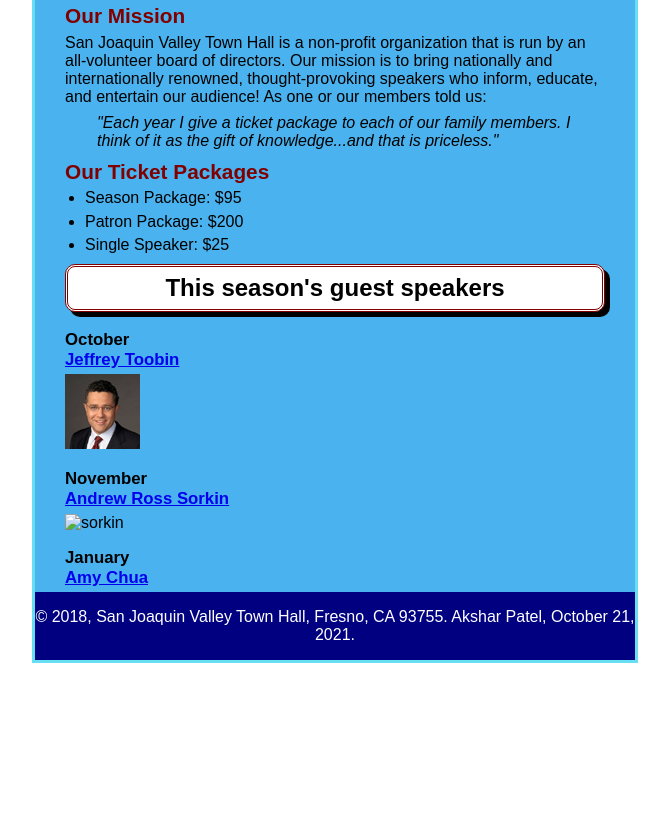
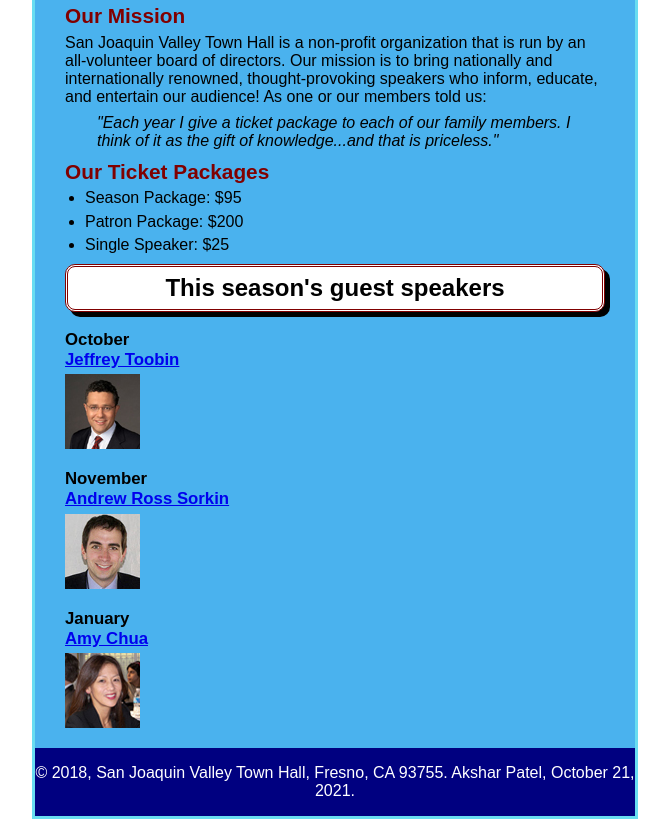
Before and after one commit to akshar210/A11, a plain HTML site: page index.html in a window 1280 px wide. Shown: the part 129-948 px from the top of the page, without its empty margins (305-974 px from the left). Before the commit the page ends 800 px from the top, so only its background shows below. Drawn offline with Linux system fonts and the light colour scheme; files whose address does not match are found by name.

Commit message:
Update index.html

```diff
--- a/index.html
+++ b/index.html
@@ -10,7 +10,7 @@
 
 <body>
 	<header>
-		<img src="images/town_hall_logo.gif" alt="logo" height="80">
+		<img src="resoruces/town_hall_logo.gif" alt="logo" height="80">
 		<h2>San Joaquin Valley Town Hall</h2>
 		<h3>Celebrating our 75<sup class="shadow">th</sup> Year</h3>
 	</header>
@@ -36,10 +36,10 @@
 		<img src="images/toobin75.jpg" alt="toobin" height="75">
 
 		<h3>November <br><a href="speakers/sorkin.html">Andrew Ross Sorkin</a></h3>
-		<img src="images/sorkin75.jpg" alt="sorkin" height="75">
+		<img src="resources/sorkin75.jpg" alt="sorkin" height="75">
 
 		<h3>January <br><a href="speakers/chua.html">Amy Chua</a></h3>
-		<images src="i/chua75.jpg" alt="chua" height="75">
+		<img src="resources/chua75.jpg" alt="chua" height="75">
 
 	</main>
 	<footer>
```
